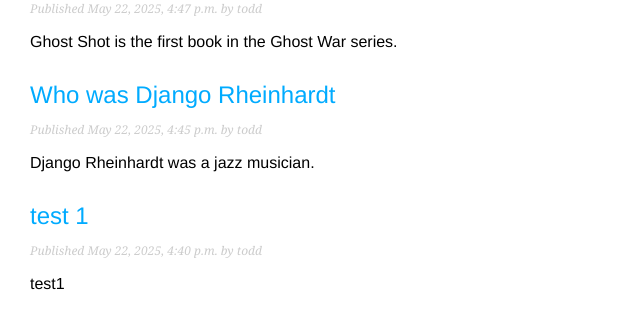
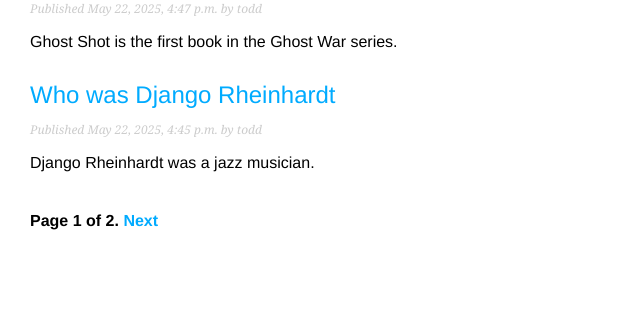
Before and after one commit to todd427/mysite, a Django app: page /blog/ in a window 1280 px wide. Shown: the part 260-589 px from the top of the page, without its empty margins (0-640 px from the left). Run offline with Django 5.2, Linux system fonts and the light colour scheme; data comes from the database, SQL or seed files in the repository; both versions use the stored data as it was after the commit.

Commit message:
added pagination

```diff
--- a/blog/models.py
+++ b/blog/models.py
@@ -13,7 +13,7 @@ class Post(models.Model):
         PUBLISHED = 'PB', 'Published'
 
     title = models.CharField(max_length=250)
-    slug = models.SlugField(max_length=250)
+
     author = models.ForeignKey(settings.AUTH_USER_MODEL, on_delete=models.CASCADE, related_name='blog_posts')
     body = models.TextField()
     publish = models.DateTimeField(default=timezone.now)
@@ -41,13 +41,21 @@ class Post(models.Model):
         return self.title
 
     def get_absolute_url(self):
-        return reverse('blog:post_detail', args=[
+        return reverse('blog:post_detail',
+            args=[
             self.publish.year,
             self.publish.month,
             self.publish.day,
             self.slug
-        ])
+            ]
+        )
 
-
-
-# Create your models here.
+    def get_absolute_url(self):
+        return reverse('blog:post_detail',
+            args=[
+            self.publish.year,
+            self.publish.month,
+            self.publish.day,
+            self.slug
+            ]
+        )
--- a/blog/templates/blog/post/list.html
+++ b/blog/templates/blog/post/list.html
@@ -13,4 +13,5 @@
     </p>
     {{ post.body|truncatewords:30|linebreaks }}
   {% endfor %}
+  {% include "pagination.html" with page=posts %}
 {% endblock %}
--- /dev/null
+++ b/blog/templates/pagination.html
@@ -0,0 +1,13 @@
+<div class="pagination">
+  <span class="step-links">
+    {% if page.has_previous %}
+      <a href="?page={{ page.previous_page_number }}">Previous</a>
+    {% endif %}
+    <span class="current">
+      Page {{ page.number }} of {{ page.paginator.num_pages }}.
+    </span>
+    {% if page.has_next %}
+    <a href="?page={{ page.next_page_number }}">Next</a>
+    {% endif %}
+  </span>
+</div>
--- a/blog/views.py
+++ b/blog/views.py
@@ -1,8 +1,17 @@
+from django.core.paginator import Paginator, EmptyPage, PageNotAnInteger
 from django.shortcuts import render, get_object_or_404
 from .models import Post
 
 def post_list(request):
-    posts = Post.published.all()
+    # pagination with 3 posts per page
+    paginator = Paginator(Post.published.all(), 3)
+    page_number = request.GET.get('page', 1)
+    try:
+        posts = paginator.page(page_number)
+    except PageNotAnInteger:
+        posts = paginator.page(1)
+    except EmptyPage:
+        posts = paginator.page(paginator.num_pages)
     return render(
         request,
         'blog/post/list.html',
```
Also changed, not shown: db.sqlite3, 1 other file.
